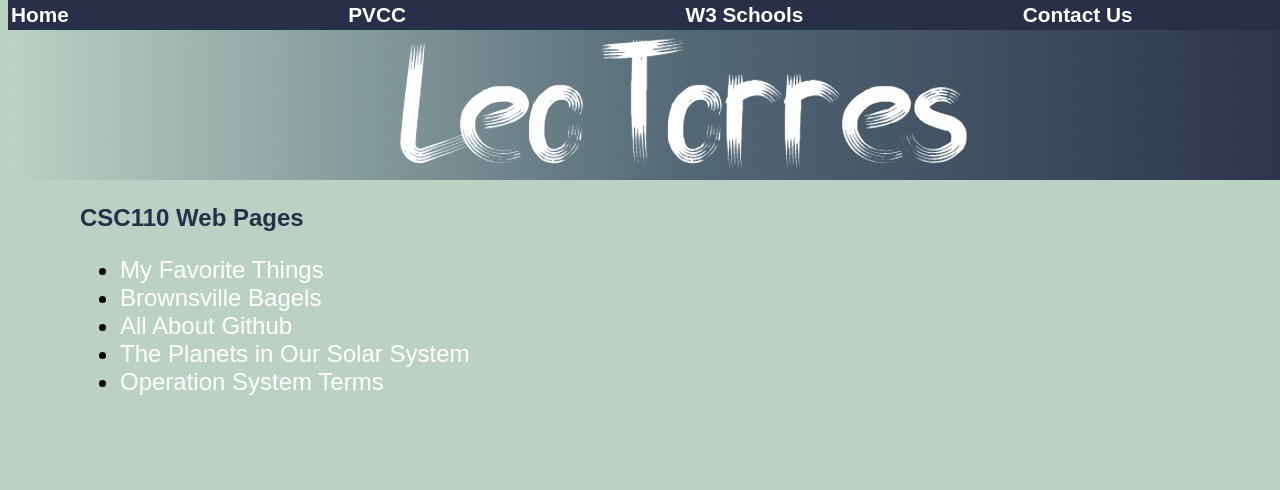
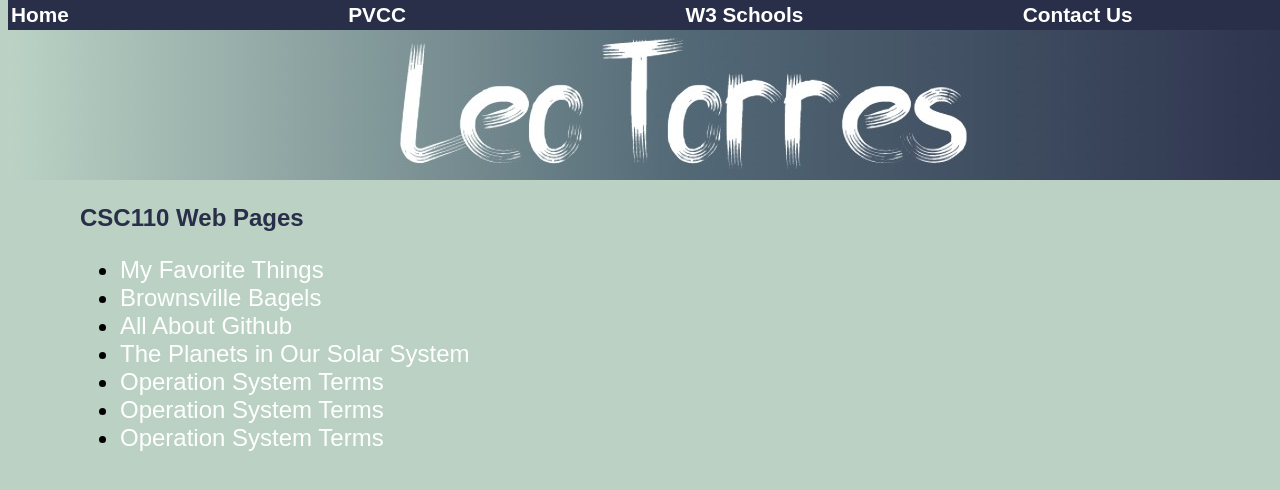
Before and after one commit to ltorres-pvcc/ltorres-pvcc.github.io, a plain HTML site: page index.html in a window 1280 px wide. Shown: the top 490 px of the page. Drawn offline with Linux system fonts and the light colour scheme.

Commit message:
Update index.html

```diff
--- a/index.html
+++ b/index.html
@@ -41,6 +41,8 @@
       <li><a href = "githubinfo.html"> All About Github </a></li>
       <li><a href = "planets.html"> The Planets in Our Solar System </a></li>
       <li><a href = "opsys.html"> Operation System Terms </a></li>
+      <li><a href = "arithmetic.html"> Operation System Terms </a></li>
+      <li><a href = "buses.html"> Operation System Terms </a></li>
 </ul>
 </body>
 </html>
```
